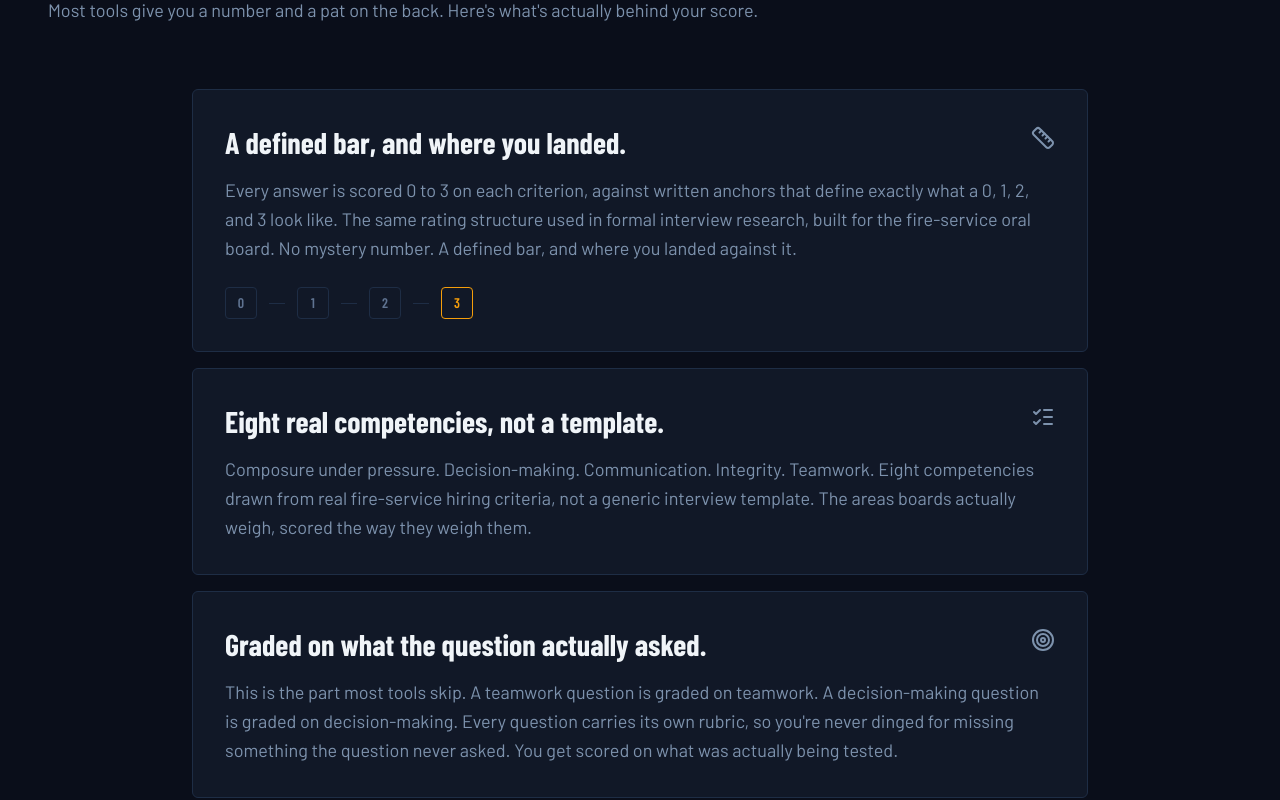
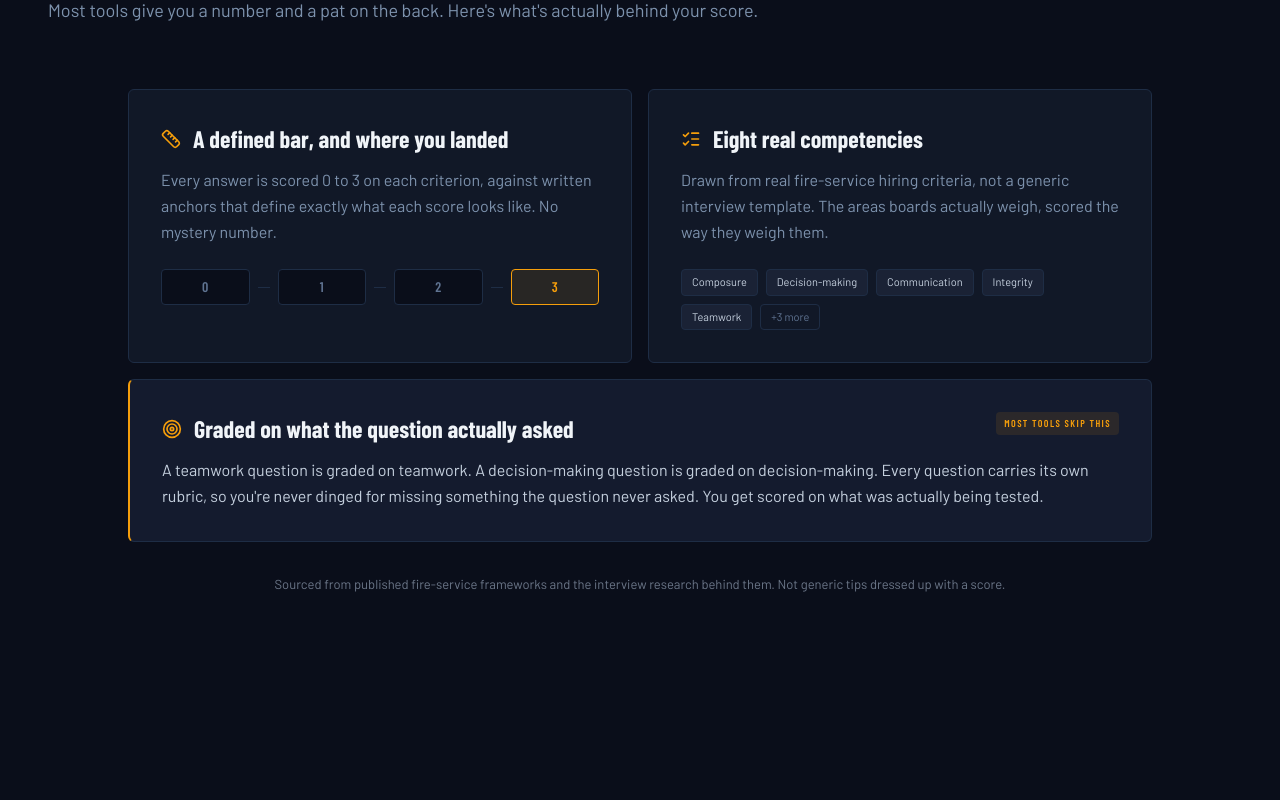
Before and after one commit to claritydigitalsystems/fireprep-landing, a Next.js app: page / in a window 1280 px wide. Shown: the part 5260-6060 px from the top of the page. Built offline with nearby package versions, Linux system fonts and the light colour scheme.

Commit message:
Polish: rubric relayout, anchor scale, competency chips, full-width card 3

```diff
--- a/src/app/page.tsx
+++ b/src/app/page.tsx
@@ -508,80 +508,102 @@ export default function Home() {
             </p>
           </div>
 
-          <div className="mx-auto max-w-4xl space-y-4">
+          <div className="mx-auto max-w-5xl">
 
-            {/* Card 1: carries the anchor-scale graphic */}
+            {/* Cards 1 and 2 side by side; card 3 spans full width beneath. */}
+            <div className="grid grid-cols-1 gap-4 lg:grid-cols-2">
+
+              {/* Card 1: the anchor scale */}
               <div className="rounded-md border border-border bg-surface p-6 lg:p-8">
-              <div className="mb-3 flex items-start justify-between gap-4">
-                <h3 className="font-display text-2xl font-bold leading-snug text-text-primary lg:text-3xl">
-                  A defined bar, and where you landed.
+                <div className="mb-3 flex items-center gap-3">
+                  <Ruler className="h-5 w-5 shrink-0 text-accent" aria-hidden="true" />
+                  <h3 className="font-display text-2xl font-bold leading-snug text-text-primary">
+                    A defined bar, and where you landed
                   </h3>
-                <Ruler className="mt-1 h-6 w-6 shrink-0 text-text-secondary" aria-hidden="true" />
                 </div>
-              <p className="text-base leading-relaxed text-text-secondary lg:text-lg">
+                <p className="text-base leading-relaxed text-text-secondary">
                   Every answer is scored 0 to 3 on each criterion, against
-                written anchors that define exactly what a 0, 1, 2, and 3 look
-                like. The same rating structure used in formal interview
-                research, built for the fire-service oral board. No mystery
-                number. A defined bar, and where you landed against it.
+                  written anchors that define exactly what each score looks
+                  like. No mystery number.
                 </p>
 
-              {/* The one graphic. The paragraph above already states the
-                  scale, so this is decorative for screen readers. */}
-              <div className="mt-6 flex items-center gap-3" aria-hidden="true">
-                <span className="flex h-8 w-8 items-center justify-center rounded border border-border font-display text-sm font-semibold text-text-muted">
+                {/* Four connected segments; only the 3 is lit. The paragraph
+                    above states the scale, so this is decorative. */}
+                <div className="mt-6 flex items-center gap-2" aria-hidden="true">
+                  <span className="flex h-9 flex-1 items-center justify-center rounded border border-border bg-background font-display text-sm font-semibold text-text-muted">
                     0
                   </span>
-                <span className="h-px w-4 bg-border" />
-                <span className="flex h-8 w-8 items-center justify-center rounded border border-border font-display text-sm font-semibold text-text-muted">
+                  <span className="h-px w-3 bg-border" />
+                  <span className="flex h-9 flex-1 items-center justify-center rounded border border-border bg-background font-display text-sm font-semibold text-text-muted">
                     1
                   </span>
-                <span className="h-px w-4 bg-border" />
-                <span className="flex h-8 w-8 items-center justify-center rounded border border-border font-display text-sm font-semibold text-text-muted">
+                  <span className="h-px w-3 bg-border" />
+                  <span className="flex h-9 flex-1 items-center justify-center rounded border border-border bg-background font-display text-sm font-semibold text-text-muted">
                     2
                   </span>
-                <span className="h-px w-4 bg-border" />
-                <span className="flex h-8 w-8 items-center justify-center rounded border border-accent font-display text-sm font-semibold text-accent">
+                  <span className="h-px w-3 bg-border" />
+                  <span className="flex h-9 flex-1 items-center justify-center rounded border border-accent bg-accent-muted font-display text-sm font-semibold text-accent">
                     3
                   </span>
                 </div>
               </div>
 
-            {/* Card 2: text only */}
+              {/* Card 2: competency chips */}
               <div className="rounded-md border border-border bg-surface p-6 lg:p-8">
+                <div className="mb-3 flex items-center gap-3">
+                  <ListChecks className="h-5 w-5 shrink-0 text-accent" aria-hidden="true" />
+                  <h3 className="font-display text-2xl font-bold leading-snug text-text-primary">
+                    Eight real competencies
+                  </h3>
+                </div>
+                <p className="text-base leading-relaxed text-text-secondary">
+                  Drawn from real fire-service hiring criteria, not a generic
+                  interview template. The areas boards actually weigh, scored
+                  the way they weigh them.
+                </p>
+
+                <div className="mt-6 flex flex-wrap gap-2">
+                  {["Composure", "Decision-making", "Communication", "Integrity", "Teamwork"].map(
+                    (name) => (
+                      <span
+                        key={name}
+                        className="rounded border border-border bg-surface-raised px-2.5 py-1 text-[11px] text-[#c5d0de]"
+                      >
+                        {name}
+                      </span>
+                    ),
+                  )}
+                  <span className="rounded border border-border px-2.5 py-1 text-[11px] text-text-muted">
+                    +3 more
+                  </span>
+                </div>
+              </div>
+
+            </div>
+
+            {/* Card 3: full width, the point most tools miss */}
+            <div className="mt-4 rounded-md border border-border border-l-2 border-l-accent bg-[#141b2e] p-6 lg:p-8">
               <div className="mb-3 flex items-start justify-between gap-4">
-                <h3 className="font-display text-2xl font-bold leading-snug text-text-primary lg:text-3xl">
-                  Eight real competencies, not a template.
+                <div className="flex items-center gap-3">
+                  <Target className="h-5 w-5 shrink-0 text-accent" aria-hidden="true" />
+                  <h3 className="font-display text-2xl font-bold leading-snug text-text-primary">
+                    Graded on what the question actually asked
                   </h3>
-                <ListChecks className="mt-1 h-6 w-6 shrink-0 text-text-secondary" aria-hidden="true" />
                 </div>
-              <p className="text-base leading-relaxed text-text-secondary lg:text-lg">
-                Composure under pressure. Decision-making. Communication.
-                Integrity. Teamwork. Eight competencies drawn from real
-                fire-service hiring criteria, not a generic interview template.
-                The areas boards actually weigh, scored the way they weigh
-                them.
+                <span className="shrink-0 rounded bg-accent-muted px-2 py-1 font-display text-[10px] font-semibold uppercase tracking-[0.14em] text-accent">
+                  Most tools skip this
+                </span>
+              </div>
+              <p className="text-base leading-relaxed text-[#c5d0de]">
+                A teamwork question is graded on teamwork. A decision-making
+                question is graded on decision-making. Every question carries
+                its own rubric, so you&apos;re never dinged for missing
+                something the question never asked. You get scored on what was
+                actually being tested.
               </p>
             </div>
 
-            {/* Card 3: text only */}
-            <div className="rounded-md border border-border bg-surface p-6 lg:p-8">
-              <div className="mb-3 flex items-start justify-between gap-4">
-                <h3 className="font-display text-2xl font-bold leading-snug text-text-primary lg:text-3xl">
-                  Graded on what the question actually asked.
-                </h3>
-                <Target className="mt-1 h-6 w-6 shrink-0 text-text-secondary" aria-hidden="true" />
-              </div>
-              <p className="text-base leading-relaxed text-text-secondary lg:text-lg">
-                This is the part most tools skip. A teamwork question is graded
-                on teamwork. A decision-making question is graded on
-                decision-making. Every question carries its own rubric, so
-                you&apos;re never dinged for missing something the question
-                never asked. You get scored on what was actually being tested.
-              </p>
-            </div>
-
-            <p className="mx-auto max-w-3xl pt-6 text-center text-sm leading-relaxed text-text-muted">
+            <p className="mx-auto max-w-3xl pt-8 text-center text-[13px] leading-relaxed text-[#6b7688]">
               Sourced from published fire-service frameworks and the interview
               research behind them. Not generic tips dressed up with a score.
             </p>
```
Lines whose indentation alone changed are shown as unchanged.
